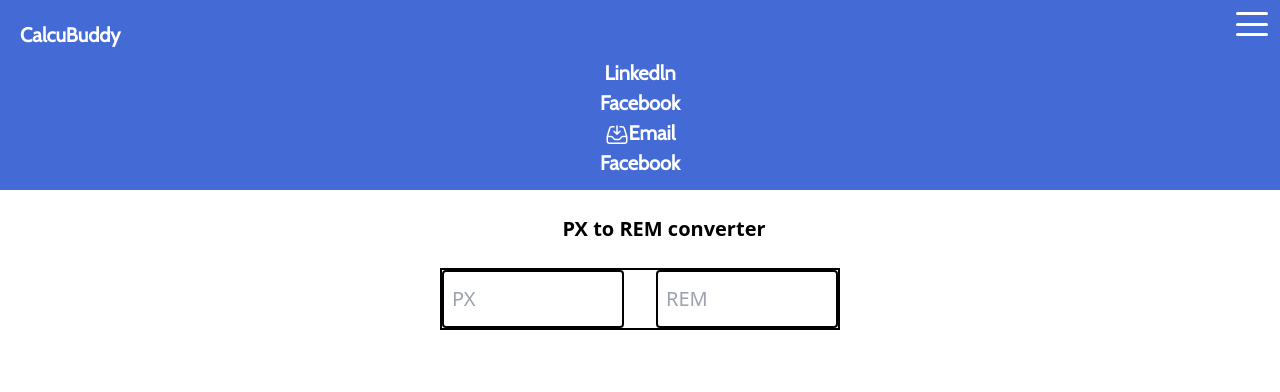
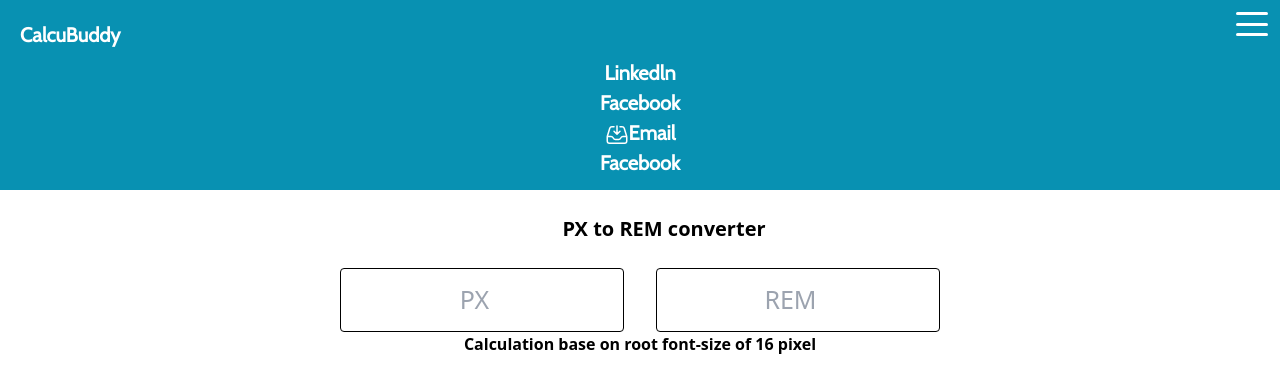
Before and after one commit to Brymmobaggins/calcubuddy, a website: page dist/px-to-rem.html in a window 1280 px wide. Shown: the top 392 px of the page. Drawn offline with nearby package versions, Linux system fonts and the light colour scheme.

Commit message:
style input field

```diff
--- a/dist/px-to-rem.html
+++ b/dist/px-to-rem.html
@@ -8,7 +8,7 @@
   </head>
   <body>
     <nav
-      class="flex flex-col justify-between font-cabin font-bold bg-blue text-white text-xl p-2"
+      class="flex flex-col justify-between font-cabin font-bold bg-bondiblue text-white text-xl p-2"
     >
       <div class="m-1 md:text-base">
         <a href="/dist/index.html">CalcuBuddy</a>
@@ -48,16 +48,17 @@
       </div>
     </nav>
     <main>
-      <div class="w-full text-center m-4 font-bold text-xl">
+      <div class="text-center">
+        <div class="w-full m-4 font-bold text-xl">
           <h1>PX to REM converter</h1>
         </div>
         <div
-        class="flex laptop:flex-row mobile:flex-col gap-5 m-auto border-2 border-cyan-200 w-full max-w-bs mobile:max-w-[250px] tablet:max-w-[400px]"
+          class="flex laptop:flex-row mobile:flex-col gap-5 m-auto w-full mobile:max-w-[350px] laptop:max-w-[600px]"
         >
           <!-- <label class="">Pixels</label> -->
           <div class="flex-1">
             <input
-            class="w-full block text-xl px-1 py-2 border-2 border-slate-100 rounded"
+              class="w-full block text-2xl text-center px-1 py-2 border border-slate-200 outline-0 focus:outline-none focus:border-opacity-100 focus:ring-1 rounded"
               rounded
               type="number"
               placeholder="PX"
@@ -66,10 +67,14 @@
           <!-- <label>REM</label> -->
           <div class="flex-1">
             <input
-            class="w-full block text-xl px-1 py-2 border-2 border-slate-200 rounded"
+              class="w-full block text-2xl text-center px-1 py-2 border border-slate-200 outline-0 focus:outline-none focus:border-opacity-200 focus:ring-1 rounded"
               type="number"
               placeholder="REM"
             />
+          </div>
+        </div>
+        <div class="">
+          <strong> Calculation base on root font-size of 16 pixel</strong>
         </div>
       </div>
     </main>
```
Also changed, not shown: dist/style.css. Lines whose indentation alone changed are shown as unchanged.
